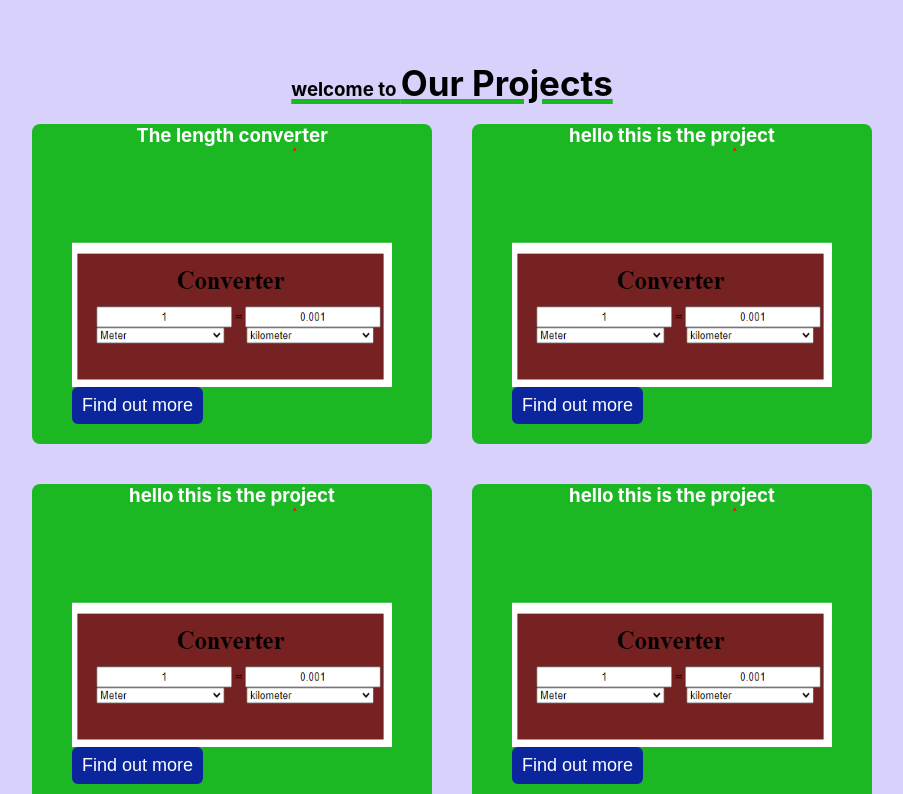
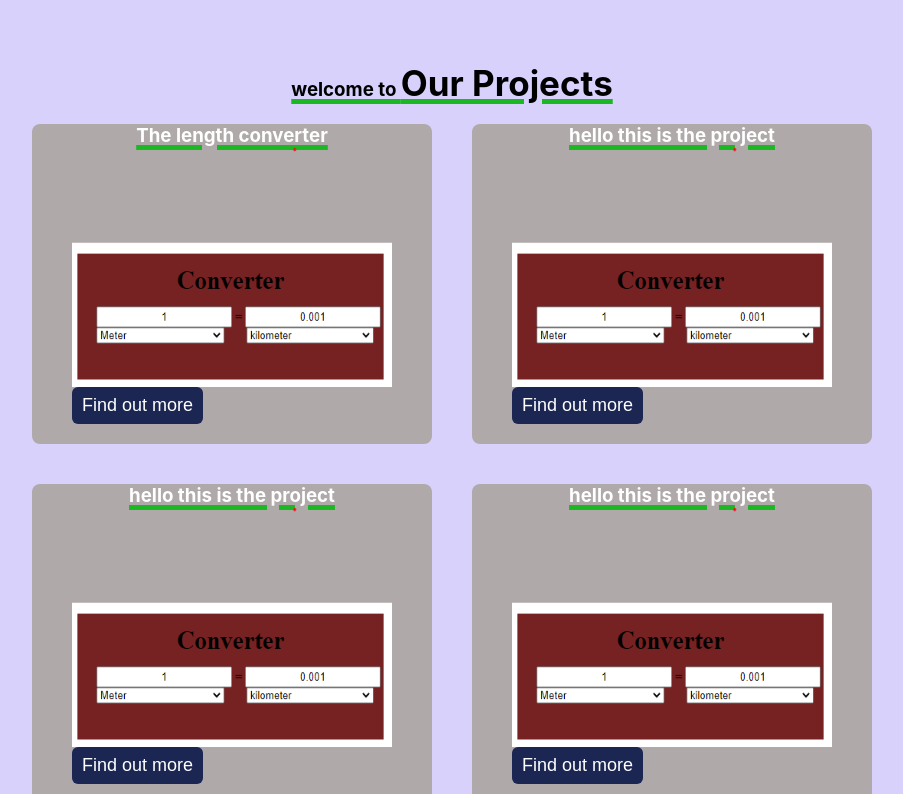
Before and after one commit to sirben181/my-app, a React (Create React App) app: page / in a window 1280 px wide. Shown: the part 1720-2514 px from the top of the page, without its empty margins (188-1091 px from the left). Built offline with nearby package versions, Linux system fonts and the light colour scheme.

Commit message:
color adjustments

```diff
--- a/src/App.css
+++ b/src/App.css
@@ -5,7 +5,7 @@
   /* width:100%; */
 
 }
-.home-container, .project-container, .contact-container, .about-container{
+.home-container, .project-container, .blog-container, .about-container{
      display:flex;
      flex-direction:column;
      align-items:center;
--- a/src/pages/home.css
+++ b/src/pages/home.css
@@ -58,7 +58,7 @@
     display:flex;
 }
 .project-card{
-    background:rgb(27, 184, 35);
+    background: rgb(175, 169, 169);
     width:50vh;
     height:40vh;
     margin:20px;
@@ -92,7 +92,7 @@ color:#fff;
     border:none;
     outline:none;
     padding:8px 10px;
-    background-color:rgb(11, 38, 156);
+    background:rgb(28, 38, 83);
     border-radius:6px;
     color:#fff;
     font-size:18px;
```
